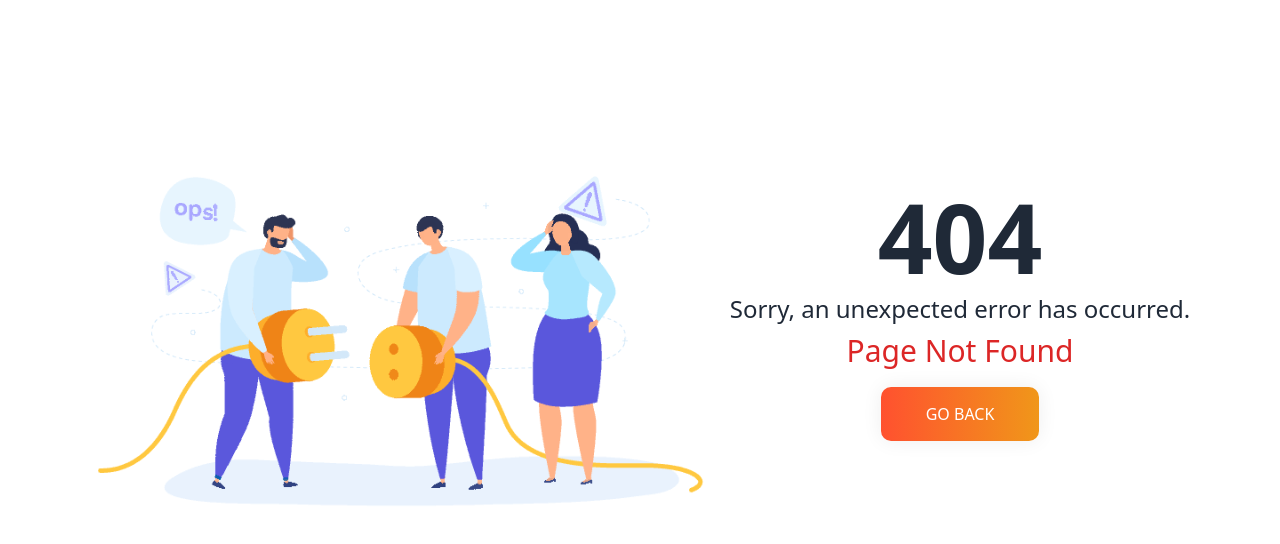
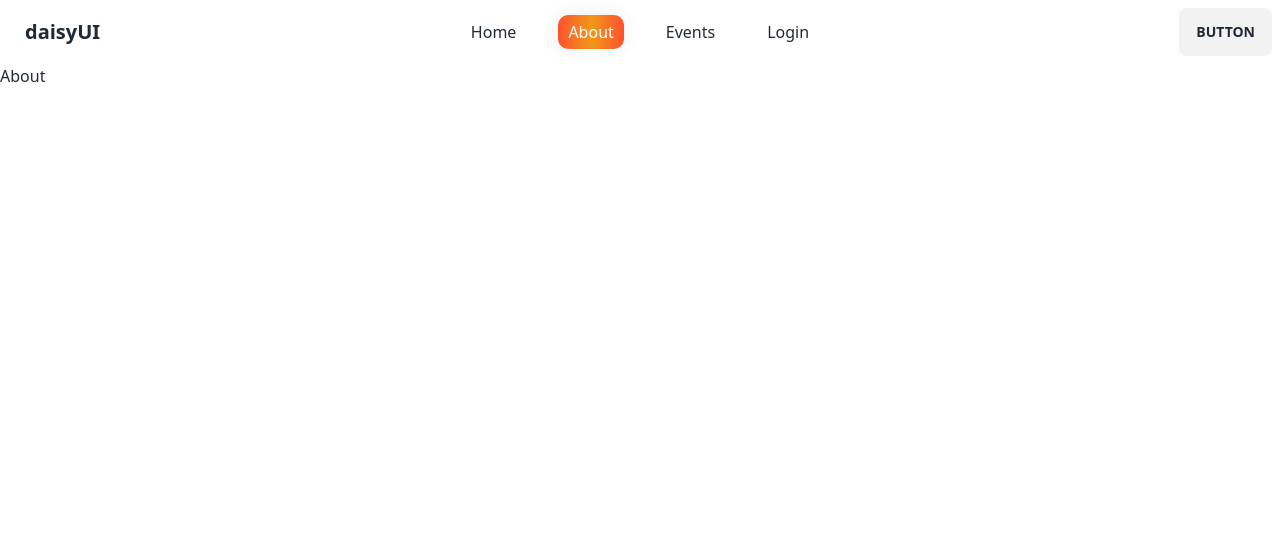
Before and after one commit to anikshajol/event-management-9, a React (Vite) app: page /about in a window 1280 px wide. Before the commit this address had no page. Shown: the top 544 px of the page. Built offline with nearby package versions, Linux system fonts and the light colour scheme.

Commit message:
navbar active style complete

```diff
--- a/src/Layouts/MainLayout.jsx
+++ b/src/Layouts/MainLayout.jsx
@@ -1,5 +1,5 @@
 import { Outlet } from "react-router-dom";
-import Navbar from "../Navbar/Navbar";
+import Navbar from "../Pages/Shared/Navbar/Navbar";
 
 const MainLayout = () => {
   return (
--- /dev/null
+++ b/src/Pages/About/About.jsx
@@ -0,0 +1,9 @@
+const About = () => {
+  return (
+    <div>
+      <h2>About</h2>
+    </div>
+  );
+};
+
+export default About;
--- /dev/null
+++ b/src/Pages/Shared/Navbar/Navbar.css
@@ -0,0 +1,41 @@
+.active-grad {
+  background-image: linear-gradient(
+    to right,
+    #ff512f 0%,
+    #f09819 51%,
+    #ff512f 100%
+  );
+  /* margin: 5px; */
+  padding: 5px 10px;
+  text-align: center;
+  /* text-transform: uppercase; */
+  /* transition: 0.5s; */
+  background-size: 100% auto;
+  color: white;
+  box-shadow: 0 0 20px #eee;
+  border-radius: 10px;
+  display: block;
+}
+
+ul li a {
+  padding: 5px 10px;
+}
+
+ul li a:hover {
+  background-image: linear-gradient(
+    to right,
+    #ff512f 0%,
+    #f09819 51%,
+    #ff512f 100%
+  );
+  /* margin: 5px; */
+  padding: 5px 10px;
+  text-align: center;
+  /* text-transform: uppercase; */
+  /* transition: 0.5s; */
+  background-size: 100% auto;
+  color: white;
+  box-shadow: 0 0 20px #eee;
+  border-radius: 10px;
+  display: block;
+}
--- a/src/Navbar/Navbar.jsx
+++ b/src/Pages/Shared/Navbar/Navbar.jsx
@@ -1,19 +1,40 @@
 import { NavLink } from "react-router-dom";
+import "./Navbar.css";
 
 const Navbar = () => {
   const navLinks = (
     <>
-      <li>
-        <NavLink to={"/home"}>Home</NavLink>
+      <li className="">
+        <NavLink
+          className={({ isActive }) => (isActive ? "active-grad" : "")}
+          to={"/home"}
+        >
+          Home
+        </NavLink>
+      </li>
+      <li className="">
+        <NavLink
+          className={({ isActive }) => (isActive ? "active-grad" : "")}
+          to={"/about"}
+        >
+          About
+        </NavLink>
       </li>
       <li>
-        <NavLink to={"/about"}>About</NavLink>
+        <NavLink
+          className={({ isActive }) => (isActive ? "active-grad" : "")}
+          to={"/events"}
+        >
+          Events
+        </NavLink>
       </li>
       <li>
-        <NavLink to={"/events"}>Events</NavLink>
-      </li>
-      <li>
-        <NavLink to={"/Login"}>Login</NavLink>
+        <NavLink
+          className={({ isActive }) => (isActive ? "active-grad" : "")}
+          to={"/Login"}
+        >
+          Login
+        </NavLink>
       </li>
     </>
   );
@@ -41,7 +62,7 @@ const Navbar = () => {
             </label>
             <ul
               tabIndex={0}
-              className="menu menu-sm dropdown-content mt-3 z-[1] p-2 shadow bg-base-100 rounded-box w-52"
+              className="  menu-sm dropdown-content mt-3 z-[1] p-2 shadow bg-base-100 rounded-box w-52"
             >
               {navLinks}
             </ul>
@@ -49,7 +70,7 @@ const Navbar = () => {
           <a className="btn btn-ghost normal-case text-xl">daisyUI</a>
         </div>
         <div className="navbar-center hidden lg:flex">
-          <ul className="menu menu-horizontal px-1">{navLinks}</ul>
+          <ul className=" flex items-center gap-8">{navLinks}</ul>
         </div>
         <div className="navbar-end">
           <a className="btn">Button</a>
--- a/src/Routes/router.jsx
+++ b/src/Routes/router.jsx
@@ -2,6 +2,7 @@ import { createBrowserRouter } from "react-router-dom";
 import MainLayout from "../Layouts/MainLayout";
 import ErrorPage from "../Pages/ErrorPage/ErrorPage";
 import Home from "../Pages/Home/Home";
+import About from "../Pages/About/About";
 
 const router = createBrowserRouter([
   {
@@ -17,6 +18,10 @@ const router = createBrowserRouter([
         path: "/home",
         element: <Home></Home>,
       },
+      {
+        path: "/about",
+        element: <About></About>,
+      },
     ],
   },
 ]);
```
